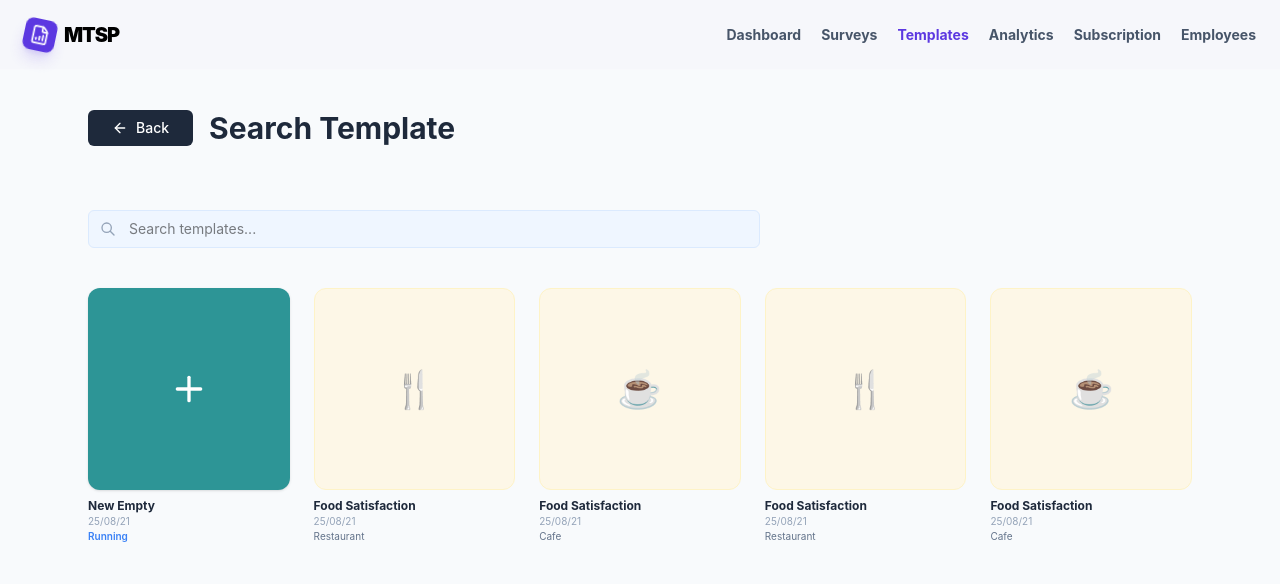
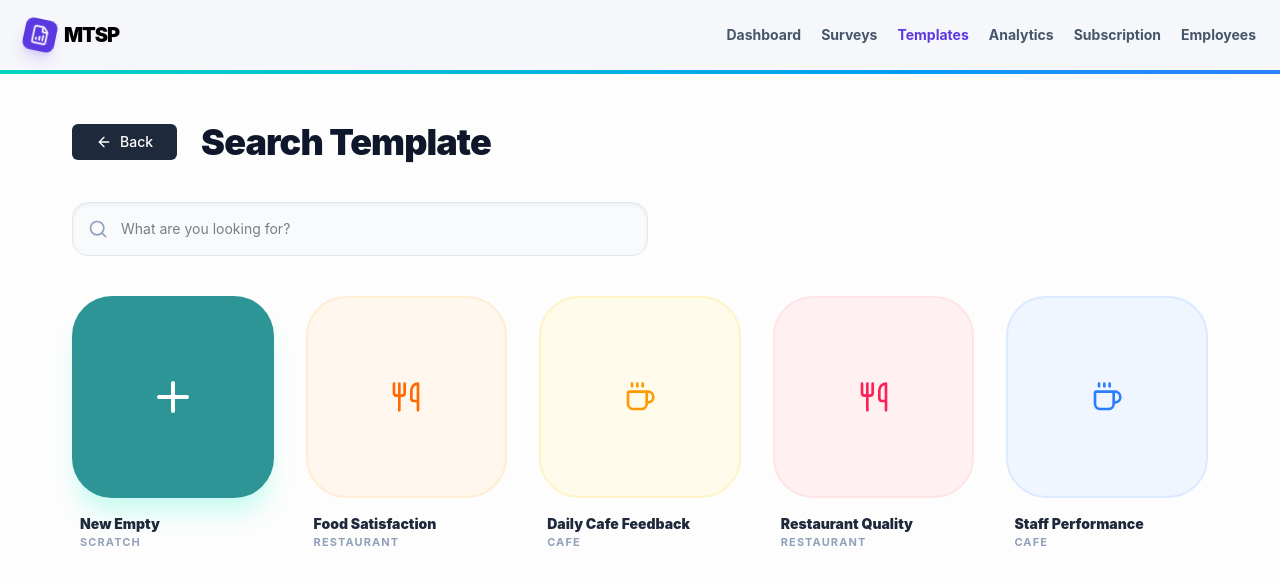
Before and after one commit to SMTIAP/smtiap-web, a React (Vite) app: page /templates in a window 1280 px wide. Shown: the top 584 px of the page. Built offline with nearby package versions, Linux system fonts and the light colour scheme.

Commit message:
Update SearchTemplate

```diff
--- a/src/pages/SearchTemplate.tsx
+++ b/src/pages/SearchTemplate.tsx
@@ -1,76 +1,98 @@
+import { useState } from 'react';
 import { useNavigate } from 'react-router-dom';
 import BackButton from '../components/BackButton';
+import { Utensils, Coffee, Plus, Search } from 'lucide-react';
 
 export default function SearchTemplate() {
   const navigate = useNavigate();
+  const [loading, setLoading] = useState(false);
 
   const templates = [
-    { id: 'food-res', title: "Food Satisfaction", date: "25/08/21", category: "Restaurant", icon: "🍴" },
-    { id: 'food-cafe', title: "Food Satisfaction", date: "25/08/21", category: "Cafe", icon: "☕" },
-    { id: 'food-res-2', title: "Food Satisfaction", date: "25/08/21", category: "Restaurant", icon: "🍴" },
-    { id: 'food-cafe-2', title: "Food Satisfaction", date: "25/08/21", category: "Cafe", icon: "☕" },
+    { id: 'food-res', title: "Food Satisfaction", category: "Restaurant", icon: <Utensils size={32} />, color: "bg-orange-50 text-orange-500 border-orange-100" },
+    { id: 'food-cafe', title: "Daily Cafe Feedback", category: "Cafe", icon: <Coffee size={32} />, color: "bg-amber-50 text-amber-500 border-amber-100" },
+    { id: 'food-res-2', title: "Restaurant Quality", category: "Restaurant", icon: <Utensils size={32} />, color: "bg-rose-50 text-rose-500 border-rose-100" },
+    { id: 'food-cafe-2', title: "Staff Performance", category: "Cafe", icon: <Coffee size={32} />, color: "bg-blue-50 text-blue-500 border-blue-100" },
   ];
 
+  const handleUseTemplate = async (templateTitle: string) => {
+    setLoading(true);
+    try {
+      const response = await fetch("http://localhost:5000/api/surveys", {
+        method: "POST",
+        headers: { "Content-Type": "application/json" },
+        body: JSON.stringify({
+          surveyTitle: templateTitle,
+          status: "Draft",
+          questions: []
+        }),
+      });
+
+      const newSurvey = await response.json();
+
+      if (newSurvey._id) {
+        navigate("/add-questions", { state: { surveyId: newSurvey._id } });
+      }
+    } catch (err) {
+      console.error("Failed to create survey from template:", err);
+    } finally {
+      setLoading(false);
+    }
+  };
+
   return (
-    <div className="flex min-h-screen flex-col items-center bg-[#F8FAFC]">
-      <div className="flex max-w-[1152px] py-10 px-6 flex-col items-start gap-10 w-full">
+    <div className="flex min-h-screen flex-col items-center bg-[#FDFDFD]">
+      <div className="h-1 w-full bg-gradient-to-r from-teal-400 to-blue-500"></div>
 
-        <div className="flex justify-between items-center w-full mb-6">
-          <div className="flex items-center gap-4 w-fit">
+      <div className="flex max-w-[1200px] py-12 px-8 flex-col items-start gap-10 w-full">
+        <div className="flex justify-between items-center w-full">
+          <div className="flex items-center gap-6">
             <BackButton />
-            <h1 className="text-[#1E293B] font-inter text-3xl font-bold leading-9 text-center md:text-left">
-              Search Template
-            </h1>
+            <h1 className="text-[#0F172A] text-4xl font-black tracking-tight">Search Template</h1>
           </div>
         </div>
 
-        <div className="flex flex-col gap-6 w-full">
-
+        <div className="flex flex-col gap-10 w-full">
           {/* Search Bar */}
-          <div className="relative w-full max-w-2xl self-center md:self-start">
-            <span className="absolute inset-y-0 left-0 flex items-center pl-3">
-              <svg className="w-4 h-4 text-[#94A3B8]" fill="none" stroke="currentColor" viewBox="0 0 24 24">
-                <path strokeLinecap="round" strokeLinejoin="round" strokeWidth="2" d="M21 21l-6-6m2-5a7 7 0 11-14 0 7 7 0 0114 0z" />
-              </svg>
+          <div className="relative w-full max-w-xl">
+            <span className="absolute inset-y-0 left-4 flex items-center">
+              <Search className="w-5 h-5 text-slate-400" />
             </span>
             <input
               type="text"
-              placeholder="Search templates..."
-              className="w-full py-2 pl-10 pr-4 bg-[#EFF6FF] border border-[#DBEAFE] rounded-md text-sm focus:outline-none focus:ring-1 focus:ring-blue-400"
+              placeholder="What are you looking for?"
+              className="w-full py-4 pl-12 pr-4 bg-slate-50 border border-slate-200 rounded-2xl text-sm focus:outline-none focus:ring-2 focus:ring-teal-500/20 focus:border-teal-500 transition-all shadow-inner"
             />
           </div>
 
-          {/* Template Grid */}
-          <div className="grid grid-cols-2 sm:grid-cols-3 md:grid-cols-5 gap-6 w-full mt-4">
+          <div className="grid grid-cols-2 sm:grid-cols-3 md:grid-cols-4 lg:grid-cols-5 gap-8 w-full">
 
-            {/* NEW EMPTY TEMPLATE BUTTON */}
+            {/* NEW EMPTY TEMPLATE - Updated Navigation */}
             <div
               onClick={() => navigate('/create-new-survey')}
-              className="flex flex-col items-start gap-2 cursor-pointer group"
+              className="flex flex-col gap-4 cursor-pointer group"
             >
-              <div className="flex flex-col items-center justify-center w-full aspect-square rounded-xl bg-[#2D9596] hover:bg-[#267d7e] transition-all shadow-sm">
-                <svg width="40" height="40" viewBox="0 0 24 24" fill="none" stroke="white" strokeWidth="2" strokeLinecap="round" strokeLinejoin="round">
-                  <line x1="12" y1="5" x2="12" y2="19"></line>
-                  <line x1="5" y1="12" x2="19" y2="12"></line>
-                </svg>
+              <div className="flex flex-col items-center justify-center w-full aspect-square rounded-[2.5rem] bg-[#2D9596] hover:bg-[#217374] transition-all shadow-xl shadow-teal-100 group-hover:-translate-y-2">
+                <Plus size={48} className="text-white" />
               </div>
-              <div className="flex flex-col">
-                <p className="text-[#1E293B] font-bold text-xs">New Empty</p>
-                <p className="text-[#94A3B8] text-[10px]">25/08/21</p>
-                <p className="text-[#3B82F6] text-[10px] font-semibold">Running</p>
+              <div className="px-2">
+                <p className="text-[#1E293B] font-black text-sm">New Empty</p>
+                <p className="text-[#94A3B8] text-[11px] font-bold uppercase tracking-widest">Scratch</p>
               </div>
             </div>
 
-            {/* Existing Templates */}
-            {templates.map((temp, index) => (
-              <div key={index} className="flex flex-col items-start gap-2 cursor-pointer group">
-                <div className="flex items-center justify-center w-full aspect-square rounded-xl bg-[#FDF7E7] border border-[#FEF3C7] group-hover:shadow-md transition-all text-4xl">
+            {/* Template Cards */}
+            {templates.map((temp) => (
+              <div
+                key={temp.id}
+                onClick={() => handleUseTemplate(temp.title)}
+                className="flex flex-col gap-4 cursor-pointer group"
+              >
+                <div className={`flex items-center justify-center w-full aspect-square rounded-[2.5rem] border-2 transition-all group-hover:shadow-xl group-hover:-translate-y-2 ${temp.color}`}>
                   {temp.icon}
                 </div>
-                <div className="flex flex-col">
-                  <p className="text-[#1E293B] font-bold text-xs">{temp.title}</p>
-                  <p className="text-[#94A3B8] text-[10px]">{temp.date}</p>
-                  <p className="text-[#64748B] text-[10px]">{temp.category}</p>
+                <div className="px-2">
+                  <p className="text-[#1E293B] font-black text-sm line-clamp-1">{temp.title}</p>
+                  <p className="text-slate-400 text-[11px] font-bold uppercase tracking-widest">{temp.category}</p>
                 </div>
               </div>
             ))}
@@ -78,6 +100,15 @@ export default function SearchTemplate() {
           </div>
         </div>
       </div>
+
+      {loading && (
+        <div className="fixed inset-0 bg-white/60 backdrop-blur-md flex items-center justify-center z-50">
+          <div className="flex flex-col items-center gap-4">
+            <div className="w-12 h-12 border-4 border-teal-500 border-t-transparent rounded-full animate-spin"></div>
+            <p className="text-teal-700 font-black text-xs uppercase tracking-widest">Preparing Template...</p>
+          </div>
+        </div>
+      )}
     </div>
   );
 }
```
